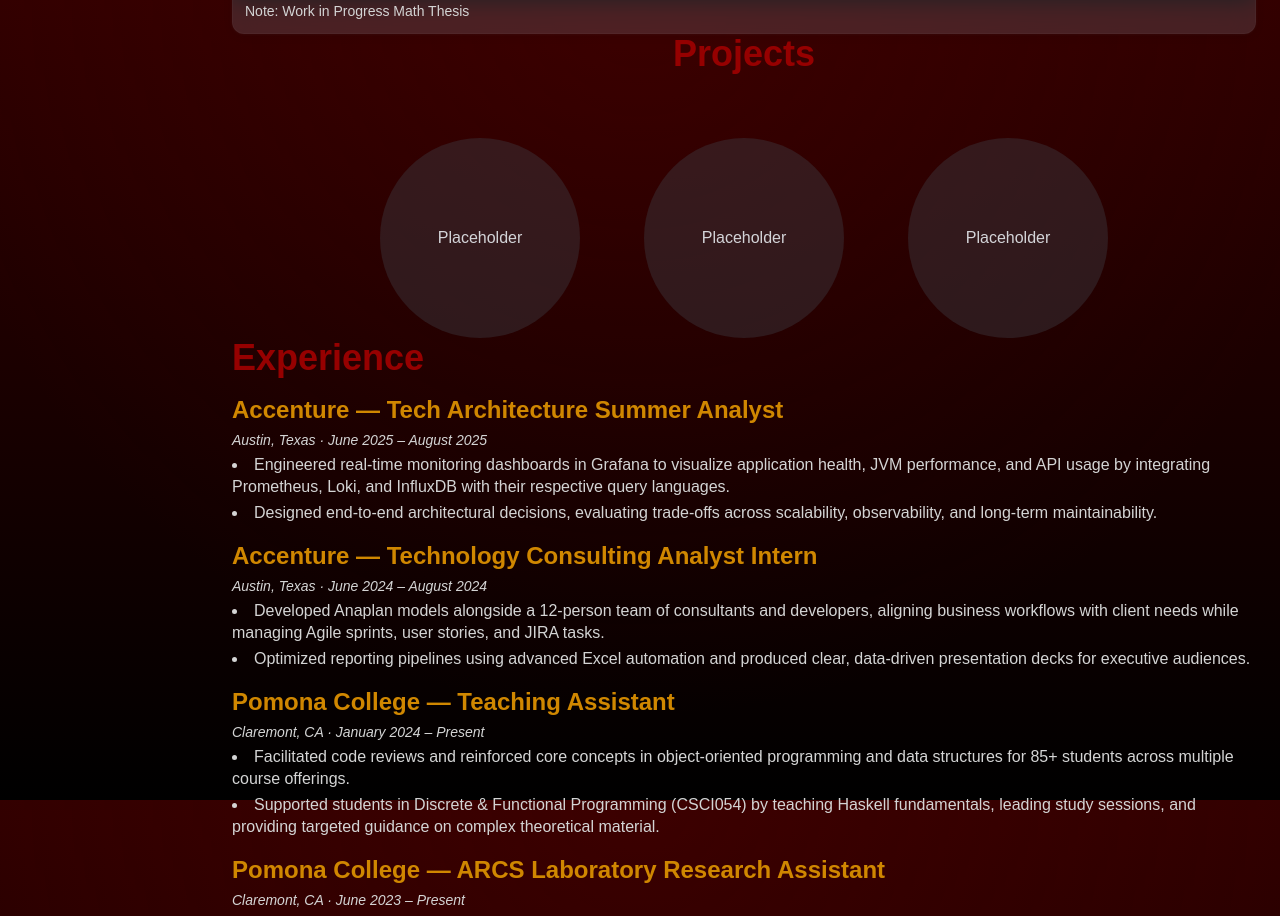
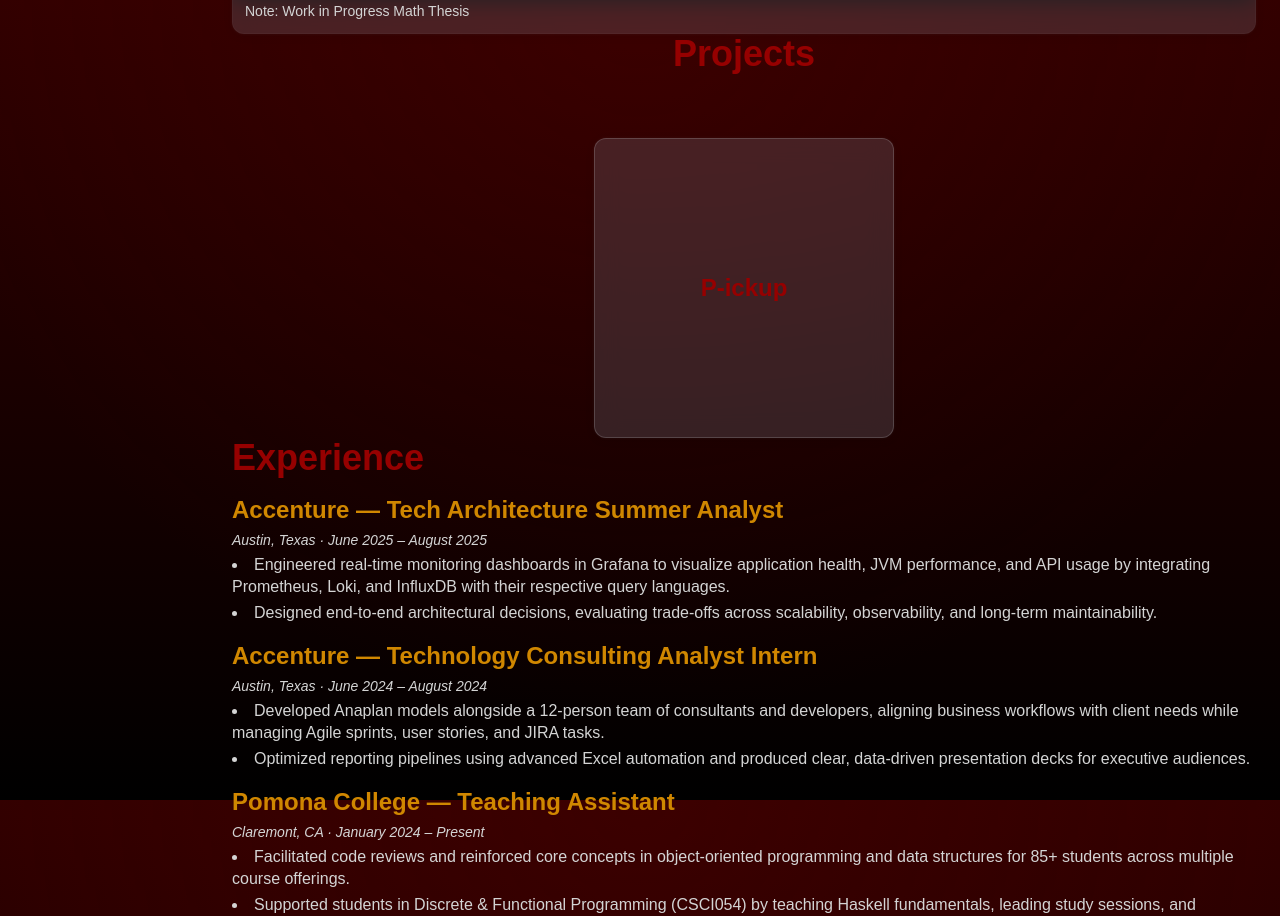
Before and after one commit to Framor81/PersonalWebsite, a Next.js app: page / in a window 1280 px wide. Shown: the part 1600-2516 px from the top of the page. Built offline with nearby package versions, Linux system fonts and the light colour scheme.

Commit message:
Updated Projects

```diff
--- a/src/app/components/projectShowcase.tsx
+++ b/src/app/components/projectShowcase.tsx
@@ -1,67 +1,67 @@
 "use client";
 import { useState } from "react";
-
-const projects = [
-  { id: 1, title: "Placeholder" },
-  { id: 2, title: "Placeholder" },
-  { id: 3, title: "Placeholder" },
-];
+import Image from "next/image";
 
 export default function ProjectsShowcase() {
-  const [active, setActive] = useState<number | null>(null);
+  const [isHovered, setIsHovered] = useState(false);
 
   return (
-    <div className="flex justify-center gap-16">
-      {projects.map((proj) => {
-        const isActive = proj.id === active;
-        const isDimmed = active !== null && !isActive;
+    <div className="flex justify-center">
+      <a
+        href="https://p-ickup.com/"
+        target="_blank"
+        rel="noopener noreferrer"
+        onMouseEnter={() => setIsHovered(true)}
+        onMouseLeave={() => setIsHovered(false)}
+        className="relative group"
+      >
+        <div
+          className={`
+            relative overflow-hidden rounded-xl
+            transition-all duration-500 ease-in-out
+            ${isHovered ? "w-[600px] h-[400px]" : "w-[300px] h-[300px]"}
+            bg-gray-400/20 backdrop-blur-md border border-gray-300/20
+            shadow-[0_2px_8px_rgba(0,0,0,0.1),0_0_4px_rgba(255,255,255,0.05)]
+            hover:bg-gray-400/25 hover:border-gray-300/30
+            hover:shadow-[0_4px_12px_rgba(0,0,0,0.15),0_0_8px_rgba(255,255,255,0.1)]
+          `}
+        >
+          {/* Background Image */}
+          {isHovered && (
+            <div className="absolute inset-0">
+              <Image
+                src="/about/p-ickupDashboard.jpg"
+                alt="P-ickup Dashboard"
+                fill
+                className="object-cover"
+              />
+              {/* Dark overlay for text readability */}
+              <div className="absolute inset-0 bg-black/60" />
+            </div>
+          )}
 
-        // Larger sizes (feel better)
-        const startSize = 200; // circle
-        const endSize = 400;   // expanded square
-
-        const size = isActive ? endSize : startSize;
-
-        // Morph progression (0 → 1)
-        const progress = isActive ? 1 : 0;
-
-        // Radius shrinks proportionally to size
-        const startRadius = startSize / 2; // perfect circle
-        const endRadius = 12;              // square softness
-
-        // Interpolated radius during expansion
-        const radius = startRadius + (endRadius - startRadius) * progress;
-
-        return (
-          <div
-            key={proj.id}
-            onMouseEnter={() => setActive(proj.id)}
-            onMouseLeave={() => setActive(null)}
-            style={{
-              width: `${size}px`,
-              height: `${size}px`,
-              borderRadius: `${radius}px`,
-
-              // KEY FIX:
-              // SAME transition for size + radius
-              transition:
-                "width 0.6s ease, height 0.6s ease, border-radius 0.6s ease",
-            }}
-            className={`
-              flex items-center justify-center cursor-pointer
-              text-center font-medium select-none
-              ${
-                isActive
-                  ? "bg-foreground text-background shadow-2xl"
-                  : "bg-zinc-700/40 text-zinc-300"
-              }
-              ${isDimmed ? "opacity-30 scale-70 translate-y-4" : ""}
-            `}
-          >
-            {isActive ? "Placeholder v2" : proj.title}
+          {/* Content */}
+          <div className="relative h-full flex items-center justify-center p-6">
+            {isHovered ? (
+              <div className="text-center space-y-4">
+                <h3 className="text-2xl font-semibold text-foreground mb-4">
+                  P-ickup
+                </h3>
+                <p className="text-zinc-200 leading-relaxed">
+                  Why pay $100+ for a ride to the airport? We help you split the cost and share the journey with fellow travelers.
+                </p>
+                <p className="text-zinc-300 text-sm mt-4">
+                  Utilized by Pomona College for coordinating transportation for over 1200 students
+                </p>
+              </div>
+            ) : (
+              <h3 className="text-2xl font-semibold text-foreground">
+                P-ickup
+              </h3>
+            )}
           </div>
-        );
-      })}
+        </div>
+      </a>
     </div>
   );
 }
```
Also changed, not shown: public/about/p-ickupDashboard.jpg (added).
